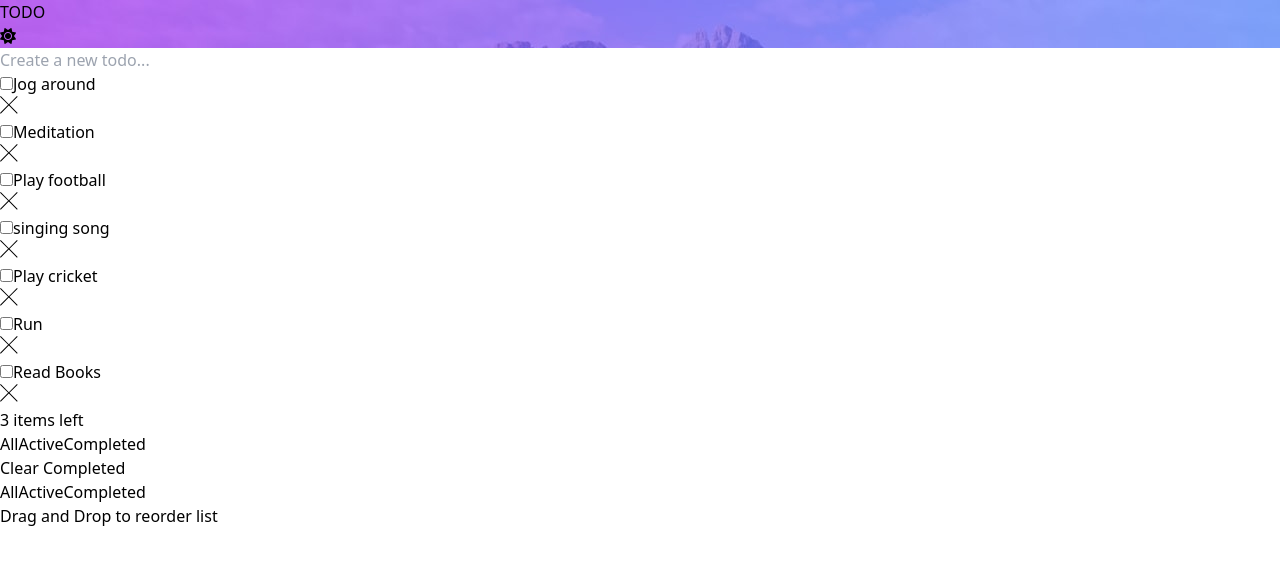
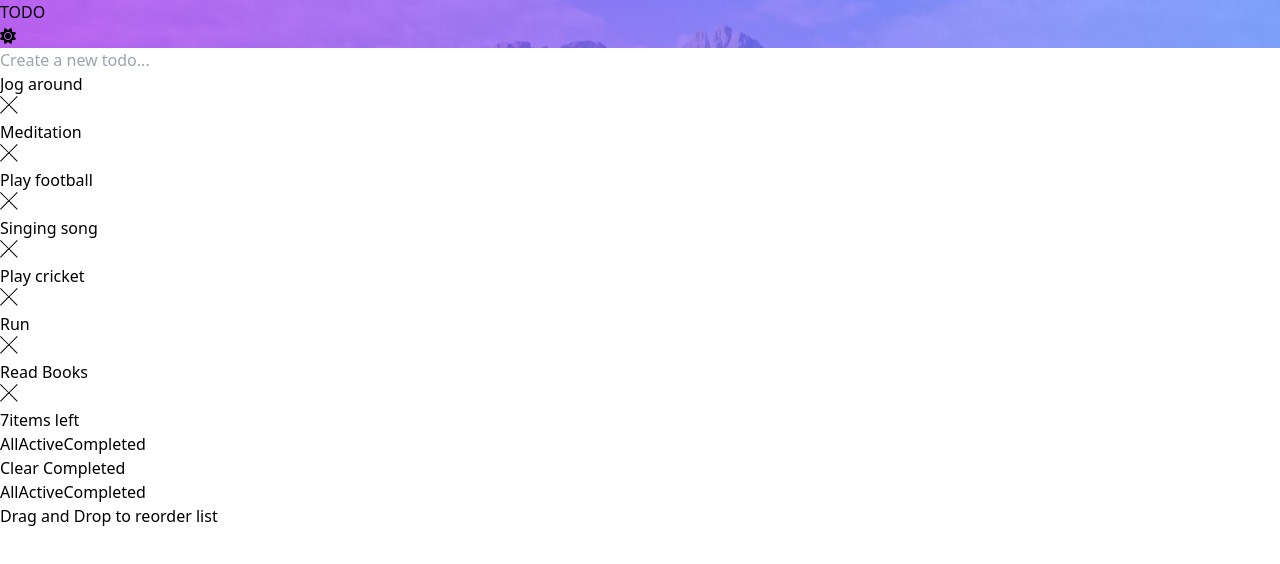
Before and after one commit to SATTTTU/internship, a React (Vite) app: page / in a window 1280 px wide. Shown: the top 564 px of the page. Built offline with nearby package versions, Linux system fonts and the light colour scheme.

Commit message:
added functionality

```diff
--- a/src/Components/Header.jsx
+++ b/src/Components/Header.jsx
@@ -1,10 +1,103 @@
-import React, { useContext } from "react";
+import React, { useContext, useState } from "react";
 import "@fortawesome/fontawesome-free/css/all.css";
 import "../App.css";
 import { ThemeContext } from "../Hooks/Context";
 
 function Header() {
   const { isDarkTheme, toggleTheme } = useContext(ThemeContext);
+  const [checkedTasks, setCheckedTasks] = useState({});
+  const [newtask, setNewtask] = useState("");
+  const [status, setStatus] = useState("all");
+
+// static lists of tasks
+  const [tasks, setTasks] = useState([
+    { id: 1, label: "Jog around", status: "active" },
+    { id: 2, label: "Meditation", status: "active" },
+    { id: 3, label: "Play football", status: "active" },
+    { id: 4, label: "Singing song", status: "active" },
+    { id: 5, label: "Play cricket", status: "active" },
+    { id: 6, label: "Run", status: "active" },
+    { id: 7, label: "Read Books", status: "active" },
+  ]);
+  // for  showing the tasks based on the status
+  const filteredTasks =
+    status === "all"
+      ? tasks
+      : status === "active"
+      ? tasks.filter((task) => !checkedTasks[task.id])
+      : tasks.filter((task) => checkedTasks[task.id]);
+// for handling the checkbox change
+  const handleCheckboxChange = (taskId) => {
+    setCheckedTasks((prev) => ({
+      ...prev,
+      [taskId]: !prev[taskId],
+    }));
+    setTasks((prevTasks) =>
+      prevTasks.map((task) =>
+        task.id === taskId
+          ? { ...task, status: checkedTasks[taskId] ? "active" : "completed" }
+          : task
+      )
+    );
+  };
+// for adding the task
+  const AddTask = (e) => {
+    if (e.key === "Enter") {
+      if (checkedTasks["new"]) {
+        const newTask = {
+          id: Date.now(),
+          label: newtask,
+          status: "active",
+        };
+
+        setTasks((prevTasks) => [...prevTasks, newTask]);
+
+        setCheckedTasks((prev) => ({
+          ...prev,
+          [newTask.id]: false,
+        }));
+        setNewtask("");
+      }
+    }
+  };
+// for clearing the completed tasks
+  const clearCompletedTasks = () => {
+    const remainingTasks = tasks.filter((task) => !checkedTasks[task.id]);
+    setTasks(remainingTasks);
+    setCheckedTasks({});
+  };
+// for handling the status of the tasks
+  const deleteTask = (id) => {
+    const filteredTask = tasks.filter((task) => task.id !== id);
+    setTasks(filteredTask);
+  };
+  const taskCounts = {
+    all: tasks.length,
+    active: tasks.filter((task) => task.status === "active").length,
+    completed: tasks.filter((task) => task.status === "completed").length,
+  };
+  // for changing the status of the tasks
+  const taskStatus = ["All", "Active", "Completed"];
+    // for changing the theme of the app
+  const appStyle = isDarkTheme
+    ? {
+        backgroundImage: "url('src/assets/bg-desktop-dark.jpg')",
+        backgroundColor: "black",
+        backgroundRepeat: "no-repeat",
+        color: "white",
+      }
+    : {
+        backgroundImage: "url('src/assets/bg-desktop-light.jpg')",
+        backgroundRepeat: "no-repeat",
+        color: "black",
+      };
+        // for changing the icon of the theme conditionally
+  const iconClass = isDarkTheme ? "fa-solid fa-moon" : "fa-solid fa-sun";
+      // for changing the card style conditionally
+  const cardStyle = isDarkTheme
+    ? "bg-gray-700 text-white"
+    : "bg-white text-black";
+
   const data = (
     <svg
       xmlns="http://www.w3.org/2000/svg"
@@ -20,45 +113,18 @@ function Header() {
     </svg>
   );
 
-  const tasks = [
-    { id: "jog", label: "Jog around" },
-    { id: "meditation", label: "Meditation" },
-    { id: "football", label: "Play football" },
-    { id: "song", label: "singing song " },
-    { id: "play", label: "Play cricket " },
-    { id: "run", label: "Run" },
-    { id: "books", label: "Read Books" },
-  ];
-
-  const taskStatus = ["All", "Active", "Completed"];
-  const appStyle = isDarkTheme
-    ? {
-        backgroundImage: "url('src/assets/bg-desktop-dark.jpg')",
-        backgroundColor: "black",
-        backgroundRepeat: "no-repeat",
-        color: "white",
-      }
-    : {
-        backgroundImage: "url('src/assets/bg-desktop-light.jpg')",
-        backgroundRepeat: "no-repeat",
-        color: "black",
-      };
-  const iconClass = isDarkTheme ? "fa-solid fa-moon" : "fa-solid fa-sun";
-
-  const cardStyle = isDarkTheme
-    ? "bg-gray-700 text-white"
-    : "bg-white text-black";
-
   return (
     <>
+        {/* {// for the main div} */}
       <div
         className={`h-[100vh] ${
           isDarkTheme ? "bg-gray-800 text-white" : "bg-white text-black"
         }`}
       >
+        {/* {// for the header} */}
         <div
           style={appStyle}
-          className="relative w-full h-[calc(100vh-40%)] bg-cover bg-center"
+          className="relative w-full h-[calc(100vh-60%)] bg-cover bg-center"
         >
           <header className="absolute top-0 left-0 w-full p-6">
             <div className="flex justify-between items-center max-w-4xl mx-auto">
@@ -72,73 +138,138 @@ function Header() {
             </div>
           </header>
         </div>
+        {/* {// for the main div} */}
+        <div className={`px-4 py-4 ${cardStyle}`}>
+          <div className="relative top-[-150px] mx-auto w-full max-w-lg">
+          {/* {// for the input field} */}
+            <div
+              className={`rounded-lg mb-2 p-1 flex items-center ${cardStyle}`}
+            >
+              <div
+                className={`ml-4 flex items-center justify-center border w-6 h-6 rounded-full cursor-pointer ${
+                  checkedTasks["new"]
+                    ? "bg-blue-500 border-blue-500"
+                    : "bg-white border-gray-300"
+                }`}
+                onClick={() => handleCheckboxChange("new")}
+                role="checkbox"
+                aria-checked={checkedTasks["new"]}
+              >
+                {checkedTasks["new"] && (
+                  <i className="fa-solid fa-check text-white"></i>
+                )}
+              </div>
 
-        <div className={`px-4 py-4  ${cardStyle}`}>
-
-          <div className="relative top-[-150px] mx-auto w-full max-w-lg">
-            <div className={`rounded-lg mb-2 p-1 ${cardStyle}`}>
               <input
                 type="text"
                 placeholder="Create a new todo..."
                 className={`w-full p-3 rounded focus:outline-none ${cardStyle}`}
+                value={newtask}
+                onChange={(e) => setNewtask(e.target.value)}
+                onKeyDown={(e) => {
+                  if (e.key === "Enter" && newtask.trim() !== "") {
+                    AddTask(e);
+                  }
+                }}
               />
             </div>
           </div>
-
+          {/* {// for the list of tasks} */}
           <section className="relative top-[-100px] mx-auto w-full max-w-lg">
             <div className={`p-6 rounded-lg shadow-lg ${cardStyle}`}>
-              <ul className="space-y-4 max-h-[300px] overflow-y-auto">
-                {tasks.map((task, index) => (
+              <ul className="space-y-4 max-h-[300px] overflow-y-scroll lg:space-y-4 scrollbar-thin scrollbar-thumb-rounded">
+                {filteredTasks.map((task) => (
                   <li
-                    key={index}
+                    key={task.id}
                     className="flex items-center justify-between border-b border-gray-600 pb-2"
                   >
                     <div className="flex items-center">
-                      <input
-                        type="checkbox"
-                        id={task.id}
-                        className="mr-2 cursor-pointer"
-                      />
-                      <label htmlFor={task.id} className="cursor-pointer p-1">
+                      <div
+                        className={`flex items-center justify-center border border-gray-500 w-6 h-6 rounded-full cursor-pointer ${
+                          checkedTasks[task.id]
+                            ? "bg-blue-500 border-blue-500 "
+                            : "bg-white border-gray-00"
+                        }`}
+                        onClick={() => handleCheckboxChange(task.id)}
+                        role="checkbox"
+                        aria-checked={checkedTasks[task.id]}
+                      >
+                        {checkedTasks[task.id] && (
+                          <i className="fa-solid fa-check rounded-full text-white"></i>
+                        )}
+                      </div>
+                      <label
+                        htmlFor={task.id}
+                        className={`cursor-pointer p-1 ml-2 ${
+                          checkedTasks[task.id]
+                            ? "line-through text-gray-500"
+                            : "border-gray-200"
+                        }`}
+                      >
                         {task.label}
                       </label>
                     </div>
-                    <button className="group">{data}</button>
+                    <button
+                      onClick={() => deleteTask(task.id)}
+                      className="group"
+                    >
+                      {data}
+                    </button>
                   </li>
                 ))}
               </ul>
-
+                {/* // for the footer */}
               <div className="lg:flex lg:items-center lg:justify-between mt-4 flex items-center justify-between">
                 <div className="lg:order-1">
-                  <p className="text-sm">3 items left</p>
+                  <p className="text-sm">
+                    <span className="p-1 font-semibold">
+                      {taskCounts[status]}
+                    </span>
+                    items left
+                  </p>
                 </div>
-                <div className="flex justify-center space-x-4 p-2 sm:shadow-sm lg:order-2 ">
-                  {taskStatus.map((status, index) => (
+                <div className="flex justify-center space-x-4 p-2 sm:shadow-sm lg:order-2">
+                  {taskStatus.map((value) => (
                     <button
-                      key={index}
-                      className="text-blue-500 text-sm hover:font-semibold hidden lg:block"
+                      key={value}
+                      onClick={() => {
+                        setStatus(value.toLocaleLowerCase());
+                      }}
+                      className={` text-sm hover:font-semibold hidden lg:block   ${
+                        status === value.toLocaleLowerCase()
+                          ? "font-semibold text-blue-500"
+                          : "text-black-50"
+                      }`}
                     >
-                      {status}
+                      {value}
                     </button>
                   ))}
                 </div>
                 <div className="lg:order-3">
-                  <button className="text-blue-500 text-sm hover:font-semibold">
+                  <button
+                    onClick={clearCompletedTasks}
+                    className="text-blue-500 text-sm hover:font-semibold"
+                  >
                     Clear Completed
                   </button>
                 </div>
               </div>
-
-
             </div>
             <div>
-                  <div className="flex justify-center space-x-4 p-2 shadow   items-center mt-2 lg:order-2 lg:hidden">
-                  {taskStatus.map((status, index) => (
+              <div className="flex justify-center space-x-4 p-2 shadow items-center mt-2 lg:order-2 lg:hidden">
+                {taskStatus.map((value) => (
                   <button
-                      key={index}
-                      className="text-blue-500 text-sm hover:font-semibold"
+                    key={value}
+                    onClick={() => {
+                      setStatus(value.toLocaleLowerCase());
+                    }}
+                    className={` text-sm hover:font-semibold   ${
+                      status === value.toLocaleLowerCase()
+                        ? "font-semibold text-blue-500"
+                        : "text-black-50"
+                    }`}
                   >
-                      {status}
+                    {value}
                   </button>
                 ))}
               </div>
```
Also changed, not shown: src/assets/mobile-design-dark.jpg (deleted). Lines whose indentation alone changed are shown as unchanged.
